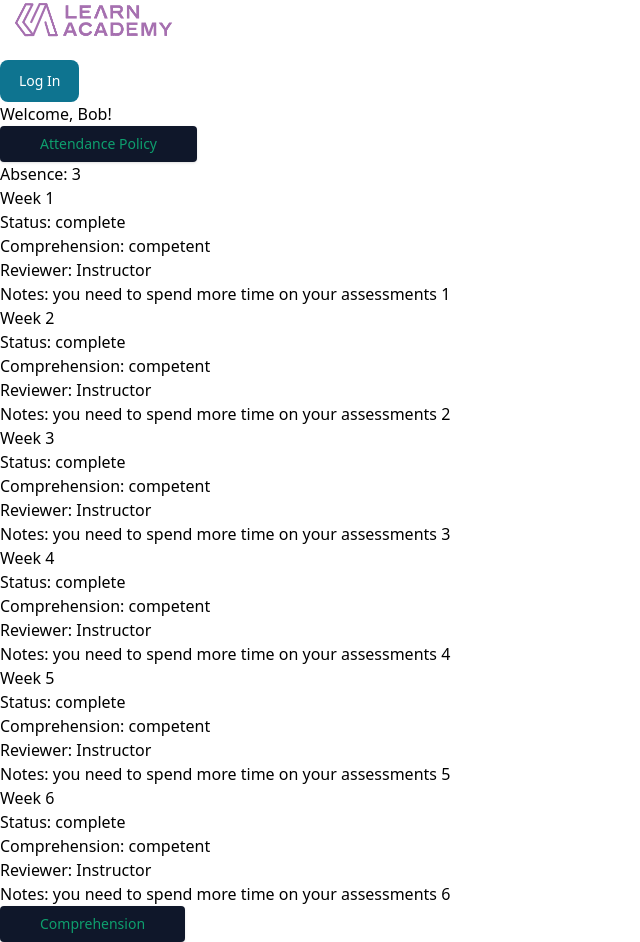
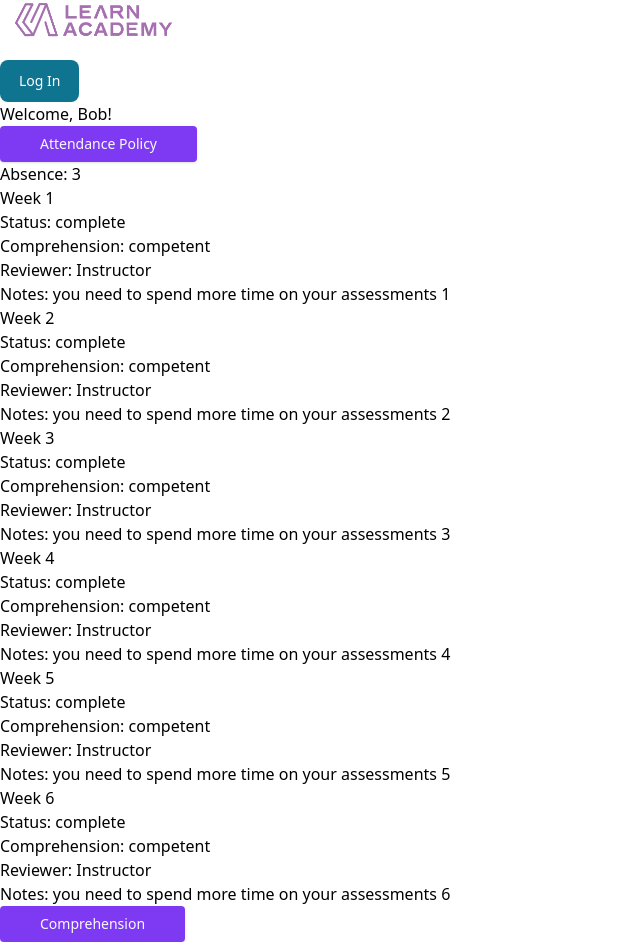
Before and after one commit to LEARNAcademy/student-application, a React (Create React App) app: page / in a window 1280 px wide. Shown: the part 20-962 px from the top of the page, without its empty margins (0-640 px from the left). Built offline with nearby package versions, Linux system fonts and the light colour scheme.

Commit message:
Changed colors

```diff
--- a/src/components/PolicyModal.js
+++ b/src/components/PolicyModal.js
@@ -5,7 +5,7 @@ const AttendancePolicyModal = () => {
   const [visible, setVisible] = useState(false)
   return (
     <>
-      <Button class="px-6 bg-slate-900 text-green-500 rounded shadow" onClick={() => setVisible(true)}>
+      <Button class="px-6 bg-purple-600 text-slate-50 rounded shadow" onClick={() => setVisible(true)}>
         Attendance Policy
       </Button>
       <Modal
@@ -37,7 +37,7 @@ const ComprehensionModal = () => {
   const [visible, setVisible] = useState(false)
   return (
     <>
-      <Button class="px-6 bg-slate-900 text-green-500 rounded shadow" onClick={() => setVisible(true)}>
+      <Button class="px-6 bg-purple-600 text-slate-50 rounded shadow" onClick={() => setVisible(true)}>
         Comprehension
       </Button>
       <Modal
```
